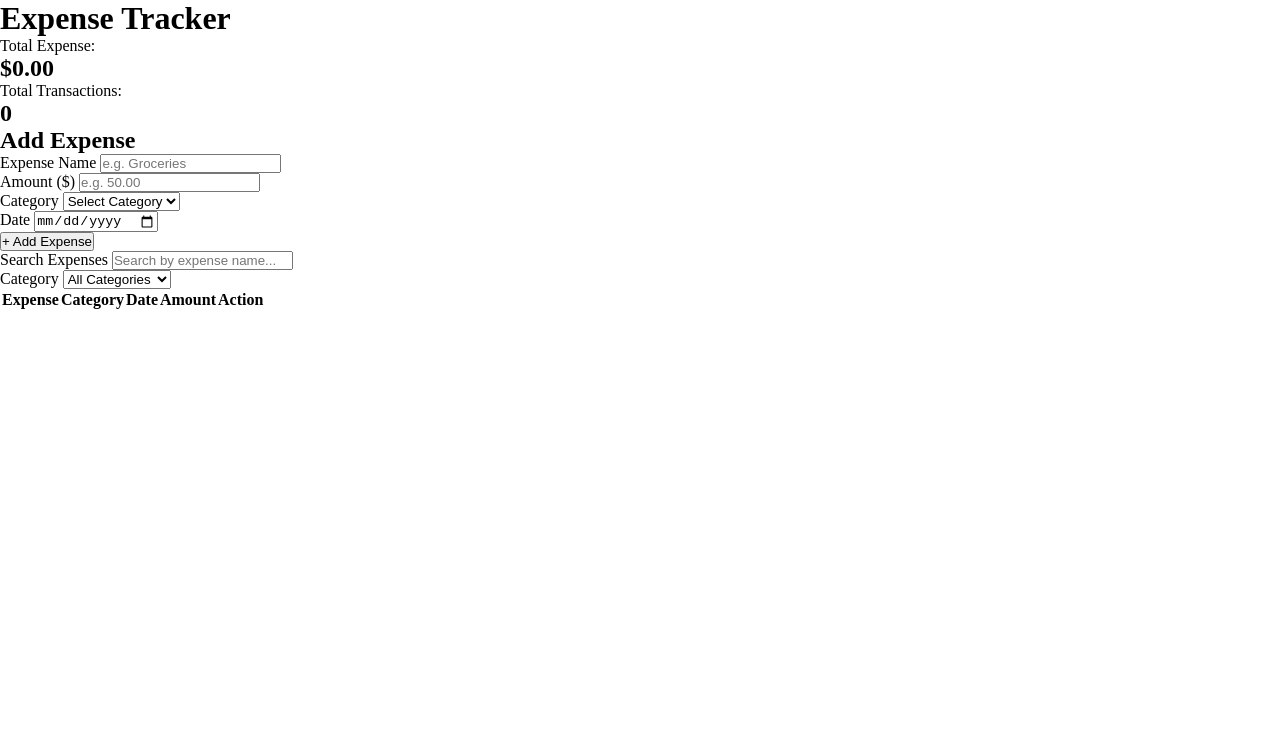
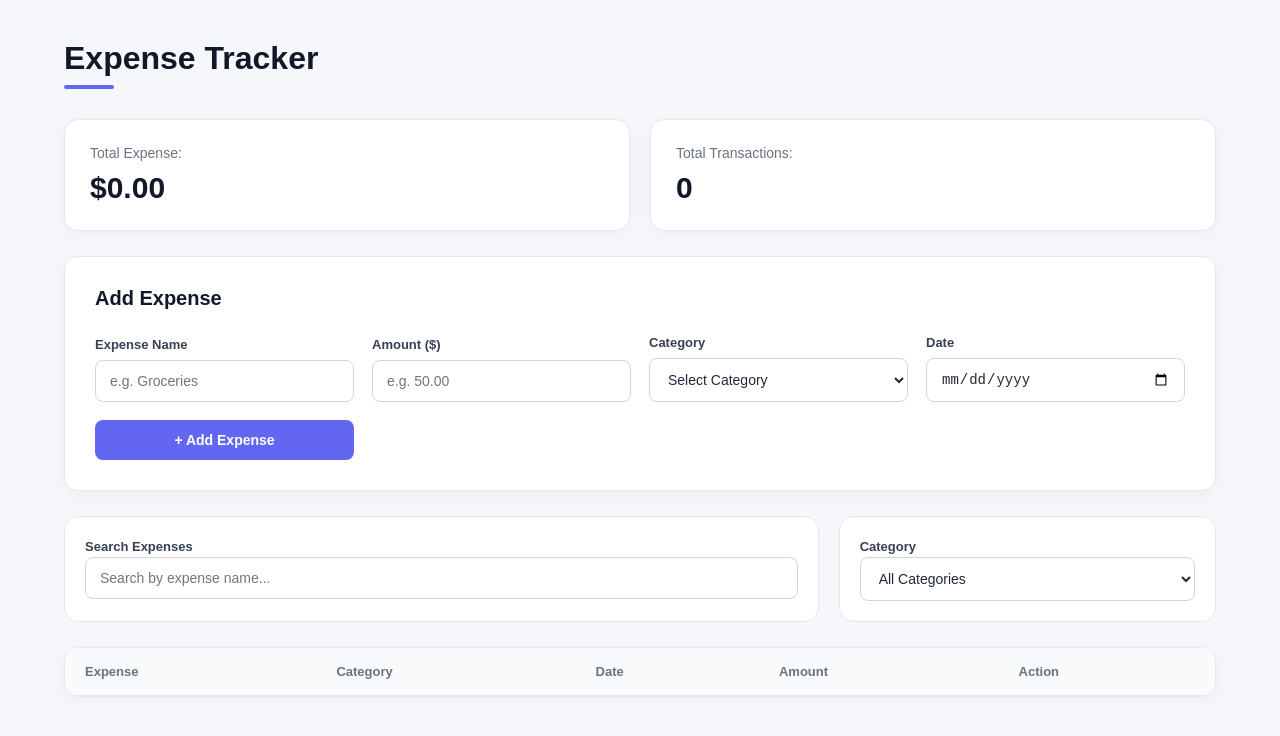
Before and after one commit to Hetvi0456/Expense-Tracker, a plain HTML site: page index.html in a window 1280 px wide. Drawn offline with Linux system fonts and the light colour scheme.

Commit message:
ui improvement

```diff
--- a/style.css
+++ b/style.css
@@ -1,10 +1,290 @@
 * {
-  margin: 0;
-  padding: 0;
-  box-sizing: border-box;
+    margin: 0;
+    padding: 0;
+    box-sizing: border-box;
 }
 
-html, body {
-  width: 100%;
-  height: 100%;
+html {
+    scroll-behavior: smooth;
 }
+
+body {
+    font-family: Arial, Helvetica, sans-serif;
+    background: #f5f7fb;
+    color: #1f2937;
+    min-height: 100vh;
+}
+
+
+/* ========================= MAIN CONTAINER ========================= */
+
+.container {
+    width: 90%;
+    max-width: 1200px;
+    margin: 0 auto;
+    padding: 40px 0;
+}
+
+
+/* ========================= Header ======================= */
+
+header {
+    margin-bottom: 30px;
+}
+
+header h1 {
+    font-size: 32px;
+    font-weight: 700;
+    color: #111827;
+}
+
+header h1::after {
+    content: "";
+    display: block;
+    width: 50px;
+    height: 4px;
+    background: #6366f1;
+    border-radius: 10px;
+    margin-top: 8px;
+}
+
+
+/* ========================= SUMMARY CARDS ========================= */
+
+.summary {
+    display: grid;
+    grid-template-columns: repeat(2, 1fr);
+    gap: 20px;
+    margin-bottom: 25px;
+}
+
+.summary-card {
+    background: white;
+    padding: 25px;
+    border-radius: 14px;
+    border: 1px solid #e5e7eb;
+    box-shadow: 0 4px 15px rgba(0, 0, 0, 0.04);
+}
+
+.card-title {
+    font-size: 14px;
+    color: #6b7280;
+    margin-bottom: 10px;
+}
+
+.card-value {
+    font-size: 30px;
+    color: #111827;
+}
+
+
+/* ========================= ADD EXPENSE SECTION ========================= */
+
+.expense-form {
+    background: white;
+    padding: 30px;
+    border-radius: 14px;
+    border: 1px solid #e5e7eb;
+    box-shadow: 0 4px 15px rgba(0, 0, 0, 0.04);
+    margin-bottom: 25px;
+}
+
+.expense-form h2 {
+    font-size: 20px;
+    margin-bottom: 25px;
+    color: #111827;
+}
+
+#expense-form {
+    display: grid;
+    grid-template-columns: repeat(4, 1fr);
+    gap: 18px;
+    align-items: end;
+}
+
+.form-group {
+    display: flex;
+    flex-direction: column;
+}
+
+.form-group label,
+.search-box label,
+.filter-box label {
+    font-size: 13px;
+    font-weight: 600;
+    margin-bottom: 8px;
+    color: #374151;
+}
+
+input,
+select {
+    width: 100%;
+    padding: 12px 14px;
+    border: 1px solid #d1d5db;
+    border-radius: 8px;
+    background: #fff;
+    color: #1f2937;
+    font-size: 14px;
+    outline: none;
+    transition: 0.2s;
+}
+
+input:focus,
+select:focus {
+    border-color: #6366f1;
+    box-shadow: 0 0 0 3px rgba(99, 102, 241, 0.12);
+}
+
+button[type="submit"] {
+    padding: 12px 18px;
+    border: none;
+    border-radius: 8px;
+    background: #6366f1;
+    color: white;
+    font-size: 14px;
+    font-weight: 600;
+    cursor: pointer;
+    transition: 0.2s;
+}
+
+button[type="submit"]:hover {
+    background: #4f46e5;
+    transform: translateY(-1px);
+}
+
+
+/* ========================= SEARCH + FILTER ========================= */
+
+.controls {
+    display: grid;
+    grid-template-columns: 2fr 1fr;
+    gap: 20px;
+    margin-bottom: 25px;
+}
+
+.search-box,
+.filter-box {
+    background: white;
+    padding: 20px;
+    border-radius: 14px;
+    border: 1px solid #e5e7eb;
+}
+
+.search-box input,
+.filter-box select {
+    margin-top: 2px;
+}
+
+
+/* ========================= EXPENSE TABLE ========================= */
+
+.expense-list {
+    background: white;
+    border-radius: 14px;
+    border: 1px solid #e5e7eb;
+    box-shadow: 0 4px 15px rgba(0, 0, 0, 0.04);
+    overflow-x: auto;
+}
+
+table {
+    width: 100%;
+    border-collapse: collapse;
+}
+
+thead {
+    background: #f9fafb;
+}
+
+th {
+    text-align: left;
+    padding: 16px 20px;
+    font-size: 13px;
+    color: #6b7280;
+    font-weight: 600;
+    border-bottom: 1px solid #e5e7eb;
+}
+
+td {
+    padding: 16px 20px;
+    font-size: 14px;
+    border-bottom: 1px solid #f0f1f3;
+}
+
+tbody tr {
+    transition: 0.2s;
+}
+
+tbody tr:hover {
+    background: #f9fafb;
+}
+
+tbody tr:last-child td {
+    border-bottom: none;
+}
+
+
+/* ========================= DELETE BUTTON ========================= */
+
+td button {
+    padding: 7px 12px;
+    border: none;
+    border-radius: 6px;
+    background: #fee2e2;
+    color: #dc2626;
+    font-size: 12px;
+    font-weight: 600;
+    cursor: pointer;
+    transition: 0.2s;
+}
+
+td button:hover {
+    background: #fecaca;
+}
+
+
+/* ========================= RESPONSIVE DESIGN ========================= */
+
+@media (max-width: 900px) {
+
+    #expense-form {
+        grid-template-columns: repeat(2, 1fr);
+    }
+
+    .controls {
+        grid-template-columns: 1fr;
+    }
+}
+
+
+@media (max-width: 600px) {
+
+    .container {
+        width: 94%;
+        padding: 25px 0;
+    }
+
+    header h1 {
+        font-size: 26px;
+    }
+
+    .summary {
+        grid-template-columns: 1fr;
+    }
+
+    .expense-form {
+        padding: 20px;
+    }
+
+    #expense-form {
+        grid-template-columns: 1fr;
+    }
+
+    .controls {
+        grid-template-columns: 1fr;
+    }
+
+    th,
+    td {
+        padding: 12px;
+    }
+}
```
